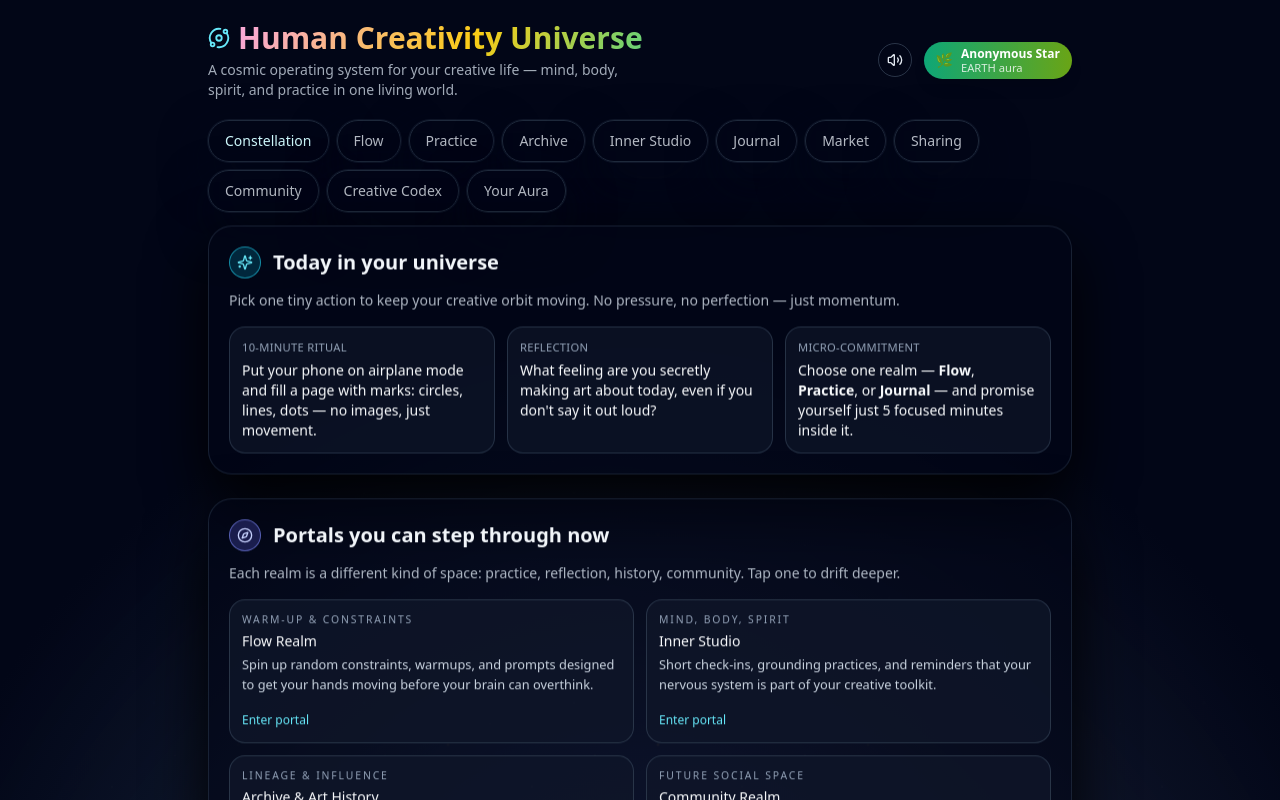
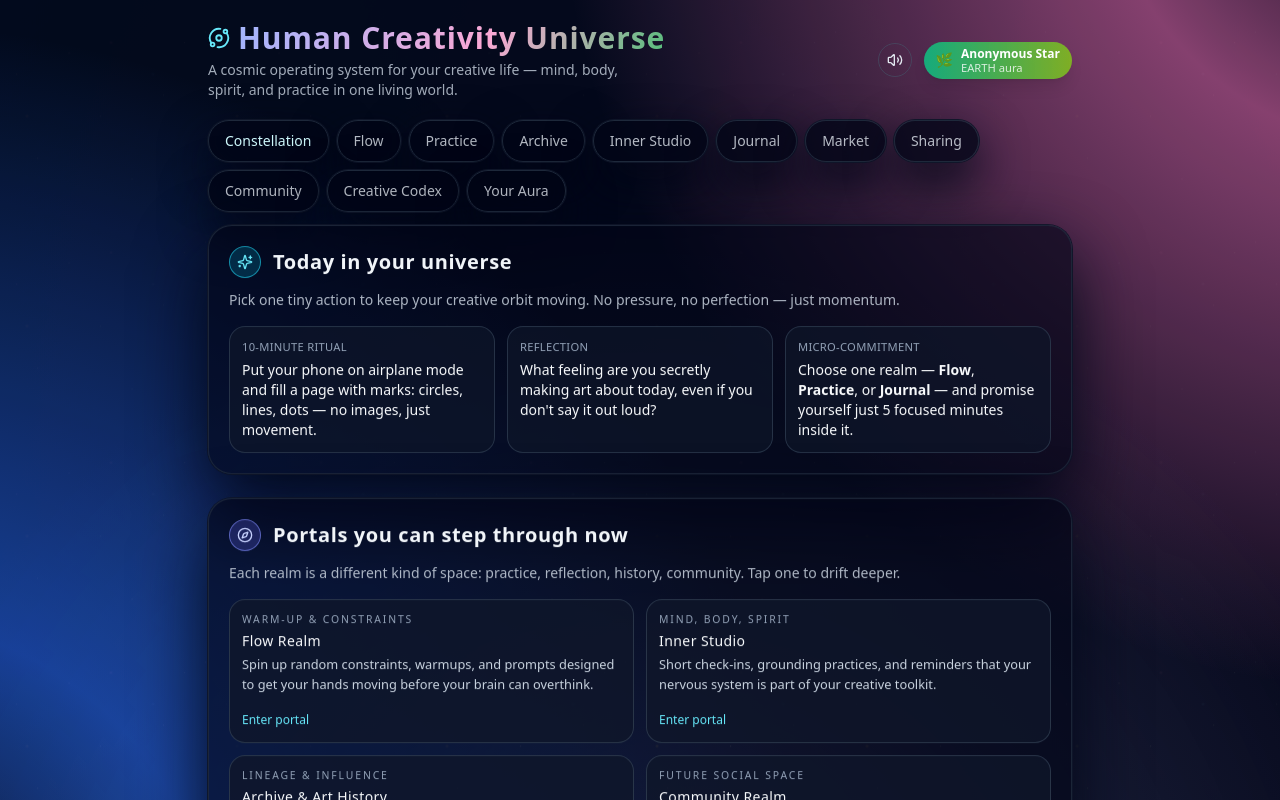
Before and after one commit to Dacolon/Human-Creativity, a Next.js app: page / in a window 1280 px wide. Shown: the top 800 px of the page. Built offline with nearby package versions, Linux system fonts and the light colour scheme.

Commit message:
Update globals.css

```diff
--- a/app/globals.css
+++ b/app/globals.css
@@ -3,7 +3,7 @@
 @tailwind utilities;
 
 /* ---------- Fonts ---------- */
-@import url('https://fonts.googleapis.com/css2?family=Sora:wght@400;500;600;700&display=swap');
+@import url('https://fonts.googleapis.com/css2?family=Orbitron:wght@500;700&family=Space+Grotesk:wght@400;500;600&display=swap');
 
 /* ---------- Base theme ---------- */
 
@@ -17,13 +17,13 @@
 
 html,
 body {
+  margin: 0;
   padding: 0;
-  margin: 0;
 }
 
 body {
   @apply text-slate-50;
-  font-family: "Sora", system-ui, -apple-system, BlinkMacSystemFont,
+  font-family: "Space Grotesk", system-ui, -apple-system, BlinkMacSystemFont,
     "SF Pro Text", ui-sans-serif, "Segoe UI", sans-serif;
   background: #020617;
   min-height: 100vh;
@@ -31,9 +31,10 @@ body {
   overflow-x: hidden;
 }
 
-/* headings also use Sora */
+/* headings / logo text */
 .font-space {
-  font-family: "Sora", system-ui, sans-serif;
+  font-family: "Orbitron", system-ui, sans-serif;
+  letter-spacing: 0.03em;
 }
 
 /* Tailwind container tweak */
@@ -43,61 +44,67 @@ body {
 
 /* ---------- Cosmic Motion Engine layers ---------- */
 
-/* Subtle nebula color – mostly dark */
+/*
+  Layer 1: big nebulas + faint color glow
+*/
 .bg-anim {
   position: fixed;
-  inset: -40%;
+  inset: -30%;
   z-index: -3;
   background:
-    radial-gradient(circle at 15% 10%, rgba(56, 189, 248, 0.25), transparent 65%),
-    radial-gradient(circle at 85% 15%, rgba(248, 113, 113, 0.22), transparent 70%),
-    radial-gradient(circle at 20% 80%, rgba(96, 165, 250, 0.2), transparent 70%),
-    radial-gradient(circle at 80% 85%, rgba(129, 140, 248, 0.2), transparent 70%),
-    radial-gradient(circle at 50% 55%, rgba(30, 64, 175, 0.35), transparent 75%),
-    radial-gradient(circle at 50% 60%, #020617 0, #000 55%);
-  filter: saturate(1.05);
-  animation: bgShift 40s ease-in-out infinite alternate;
+    radial-gradient(circle at 10% 5%, rgba(56, 189, 248, 0.55), transparent 65%),
+    radial-gradient(circle at 90% 15%, rgba(244, 114, 182, 0.45), transparent 70%),
+    radial-gradient(circle at 15% 80%, rgba(96, 165, 250, 0.4), transparent 65%),
+    radial-gradient(circle at 80% 80%, rgba(129, 140, 248, 0.4), transparent 70%),
+    radial-gradient(circle at 50% 60%, rgba(15, 23, 42, 0.98), #020617 55%);
+  filter: saturate(1.1);
+  animation: bgShift 45s ease-in-out infinite alternate;
 }
 
-/* Dense starfield with twinkle */
+/*
+  Layer 2: starfield (bright, obvious)
+*/
 .cosmic-noise {
   position: fixed;
   inset: 0;
   z-index: -2;
   pointer-events: none;
   background-image:
-    radial-gradient(1px 1px at 5% 10%, rgba(255, 255, 255, 0.95), transparent),
-    radial-gradient(1px 1px at 30% 80%, rgba(248, 250, 252, 0.9), transparent),
-    radial-gradient(1px 1px at 70% 15%, rgba(248, 250, 252, 0.9), transparent),
-    radial-gradient(1px 1px at 90% 55%, rgba(248, 250, 252, 0.9), transparent),
-    radial-gradient(1px 1px at 40% 40%, rgba(248, 250, 252, 0.8), transparent),
-    radial-gradient(1px 1px at 60% 70%, rgba(248, 250, 252, 0.95), transparent),
-    radial-gradient(2px 2px at 20% 50%, rgba(251, 191, 36, 0.7), transparent),
-    radial-gradient(2px 2px at 80% 30%, rgba(96, 165, 250, 0.7), transparent);
+    radial-gradient(1px 1px at 5% 10%, rgba(255, 255, 255, 0.9), transparent),
+    radial-gradient(1px 1px at 15% 30%, rgba(226, 232, 240, 0.9), transparent),
+    radial-gradient(1px 1px at 25% 70%, rgba(248, 250, 252, 0.9), transparent),
+    radial-gradient(1px 1px at 40% 20%, rgba(248, 250, 252, 0.9), transparent),
+    radial-gradient(1px 1px at 55% 50%, rgba(248, 250, 252, 0.9), transparent),
+    radial-gradient(1px 1px at 70% 80%, rgba(248, 250, 252, 0.9), transparent),
+    radial-gradient(1px 1px at 85% 40%, rgba(248, 250, 252, 0.9), transparent),
+    radial-gradient(1px 1px at 95% 15%, rgba(248, 250, 252, 0.9), transparent),
+    radial-gradient(2px 2px at 20% 50%, rgba(251, 191, 36, 0.8), transparent),
+    radial-gradient(2px 2px at 80% 30%, rgba(96, 165, 250, 0.75), transparent),
+    radial-gradient(2px 2px at 60% 15%, rgba(244, 114, 182, 0.75), transparent);
   background-size: 210px 210px;
   mix-blend-mode: screen;
-  opacity: 0.8;
+  opacity: 0.9;
   animation:
-    starDrift 80s linear infinite,
-    twinkle 4.5s ease-in-out infinite alternate;
+    starDrift 90s linear infinite,
+    twinkle 4s ease-in-out infinite alternate;
 }
 
-/* Extra depth / “horizon” layer (hooked up in layout.tsx) */
+/*
+  Layer 3: depth + "planets" / horizon
+*/
 .cosmic-depth {
   position: fixed;
   inset: 0;
   z-index: -1;
   pointer-events: none;
   background:
-    radial-gradient(circle at 50% 135%, rgba(15, 23, 42, 0) 0, rgba(15, 23, 42, 0.9) 35%, #020617 60%),
-    radial-gradient(circle at -5% 20%, rgba(15, 23, 42, 0.8), transparent 50%),
-    radial-gradient(circle at 105% 35%, rgba(15, 23, 42, 0.9), transparent 55%);
-  opacity: 1;
-}
-
-/* No orange orb anywhere */
-.cosmic-orb {
-  display: none;
+    /* big planet bottom-left */
+    radial-gradient(circle at -10% 120%, rgba(15, 23, 42, 0.2) 0, rgba(37, 99, 235, 0.6) 20%, transparent 55%),
+    /* smaller planet top-right */
+    radial-gradient(circle at 110% -20%, rgba(15, 23, 42, 0.2) 0, rgba(244, 114, 182, 0.55) 18%, transparent 50%),
+    /* distant horizon curve */
+    radial-gradient(circle at 50% 130%, rgba(15, 23, 42, 0) 0, rgba(15, 23, 42, 0.9) 36%, #020617 65%);
+  opacity: 0.95;
 }
 
 /* ---------- Splash screen ---------- */
@@ -105,18 +112,18 @@ body {
 .splash-bg {
   @apply min-h-screen flex items-center justify-center;
   background:
-    radial-gradient(circle at 10% 0%, rgba(56, 189, 248, 0.35), transparent 65%),
-    radial-gradient(circle at 90% 0%, rgba(244, 114, 182, 0.3), transparent 70%),
-    radial-gradient(circle at 50% 100%, rgba(129, 140, 248, 0.35), transparent 70%),
+    radial-gradient(circle at 10% 0%, rgba(56, 189, 248, 0.4), transparent 65%),
+    radial-gradient(circle at 90% 0%, rgba(244, 114, 182, 0.4), transparent 70%),
+    radial-gradient(circle at 50% 100%, rgba(129, 140, 248, 0.45), transparent 70%),
     radial-gradient(circle at 0% 85%, rgba(15, 23, 42, 0.98), #020617 70%);
   position: relative;
   overflow: hidden;
 }
 
 .splash-title {
-  @apply text-[0.7rem] tracking-[0.3em] uppercase text-slate-300;
-  letter-spacing: 0.3em;
-  font-family: "Sora", system-ui, sans-serif;
+  @apply text-[0.7rem] tracking-[0.32em] uppercase text-slate-300/90;
+  letter-spacing: 0.32em;
+  font-family: "Orbitron", system-ui, sans-serif;
 }
 
 /* ---------- Typography accents ---------- */
@@ -125,9 +132,9 @@ body {
   background-image: linear-gradient(
     120deg,
     #e5e7eb,
+    #a5b4fc,
     #f9a8d4,
-    #facc15,
-    #34d399,
+    #22c55e,
     #38bdf8
   );
   background-size: 220% 220%;
@@ -140,31 +147,34 @@ body {
 /* ---------- Floating glass panels / cards ---------- */
 
 .card {
-  @apply rounded-3xl border border-slate-800/80 bg-slate-950/60 shadow-[0_24px_60px_rgba(0,0,0,0.98)] p-4 md:p-5;
-  backdrop-filter: blur(24px);
+  @apply rounded-3xl border border-slate-800/90 bg-slate-950/65 p-4 md:p-5;
+  box-shadow:
+    0 0 0 1px rgba(15, 23, 42, 0.95),
+    0 28px 70px rgba(2, 6, 23, 0.98);
+  backdrop-filter: blur(26px);
 }
 
 /* reusable “floating” helpers */
 .float-slow {
-  animation: floatSlow 10s ease-in-out infinite;
+  animation: floatSlow 11s ease-in-out infinite;
 }
 
 .float-slower {
-  animation: floatSlow 14s ease-in-out infinite;
+  animation: floatSlow 15s ease-in-out infinite;
 }
 
 .float-delay {
-  animation: floatSlow 12s ease-in-out infinite;
-  animation-delay: 1.5s;
+  animation: floatSlow 13s ease-in-out infinite;
+  animation-delay: 1.4s;
 }
 
 /* nav buttons */
 .nav-link {
   @apply inline-flex items-center justify-center rounded-full px-4 py-2.5 text-xs md:text-sm font-medium border border-slate-800 bg-slate-950/80;
   box-shadow:
-    0 0 0 1px rgba(15, 23, 42, 0.9),
+    0 0 0 1px rgba(15, 23, 42, 0.95),
     0 20px 48px rgba(2, 6, 23, 0.96);
-  backdrop-filter: blur(22px);
+  backdrop-filter: blur(24px);
   transition:
     background-color 160ms ease,
     border-color 160ms ease,
@@ -175,9 +185,10 @@ body {
 .nav-link:hover {
   transform: translateY(-2px);
   box-shadow:
-    0 0 0 1px rgba(56, 189, 248, 0.7),
-    0 24px 55px rgba(8, 47, 73, 0.96);
-  background: radial-gradient(circle at 0 0, rgba(56, 189, 248, 0.45), transparent 55%),
+    0 0 0 1px rgba(56, 189, 248, 0.8),
+    0 24px 55px rgba(8, 47, 73, 0.98);
+  background:
+    radial-gradient(circle at 0 0, rgba(56, 189, 248, 0.45), transparent 55%),
     rgba(15, 23, 42, 0.98);
   border-color: rgba(56, 189, 248, 0.95);
 }
@@ -191,29 +202,44 @@ main .card + .card {
 
 .cosmic-section-title {
   @apply text-lg md:text-xl font-semibold text-slate-100;
+  font-family: "Orbitron", system-ui, sans-serif;
 }
 
 .cosmic-subtle {
   @apply text-xs md:text-sm text-slate-300/85;
 }
 
+/* small screen padding */
+main {
+  padding-top: 0.5rem;
+}
+
+footer {
+  margin-top: 0.5rem;
+}
+
+/* smooth scroll */
+html {
+  scroll-behavior: smooth;
+}
+
 /* ---------- Keyframes ---------- */
 
 @keyframes bgShift {
   0% {
-    transform: translate3d(0, 0, 0) scale(1.08);
+    transform: translate3d(0, 0, 0) scale(1.04);
   }
   25% {
-    transform: translate3d(-2%, -1%, 0) scale(1.1);
+    transform: translate3d(-1.5%, -1%, 0) scale(1.06);
   }
   50% {
-    transform: translate3d(2%, 2%, 0) scale(1.08);
+    transform: translate3d(1.5%, 2%, 0) scale(1.04);
   }
   75% {
-    transform: translate3d(-1%, 1%, 0) scale(1.1);
+    transform: translate3d(-0.5%, 1.5%, 0) scale(1.06);
   }
   100% {
-    transform: translate3d(1%, -1%, 0) scale(1.07);
+    transform: translate3d(1%, -1%, 0) scale(1.05);
   }
 }
 
@@ -222,22 +248,22 @@ main .card + .card {
     background-position: 0 0;
   }
   50% {
-    background-position: -100px 70px;
+    background-position: -120px 90px;
   }
   100% {
-    background-position: -210px 140px;
+    background-position: -240px 160px;
   }
 }
 
 @keyframes twinkle {
   0% {
-    opacity: 0.45;
+    opacity: 0.55;
   }
   50% {
-    opacity: 0.9;
+    opacity: 1;
   }
   100% {
-    opacity: 0.55;
+    opacity: 0.65;
   }
 }
 
@@ -258,23 +284,9 @@ main .card + .card {
     transform: translateY(0px);
   }
   50% {
-    transform: translateY(-7px);
+    transform: translateY(-8px);
   }
   100% {
     transform: translateY(0px);
   }
 }
-
-/* small screen padding */
-main {
-  padding-top: 0.5rem;
-}
-
-footer {
-  margin-top: 0.5rem;
-}
-
-/* smooth scroll */
-html {
-  scroll-behavior: smooth;
-                    }
```
